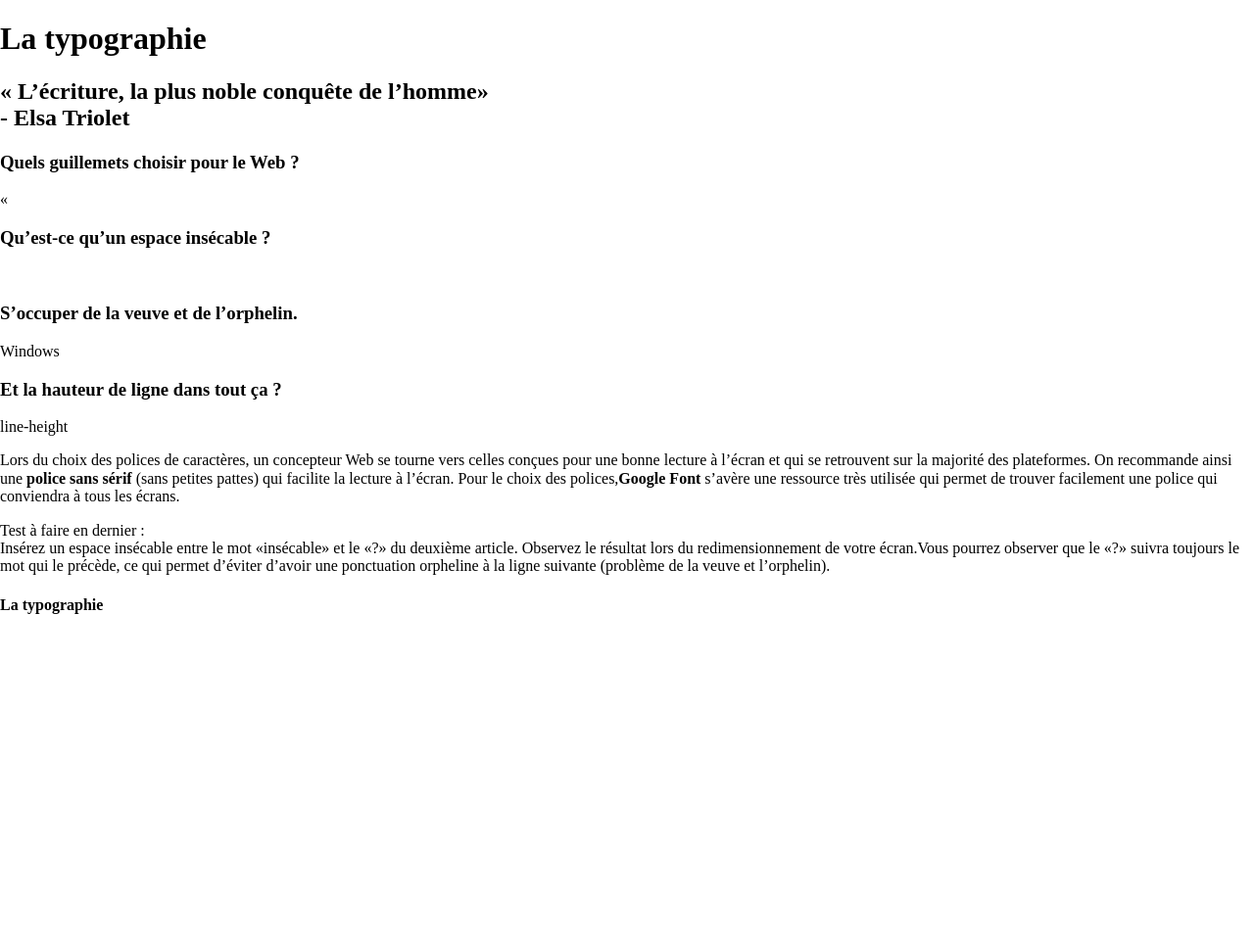
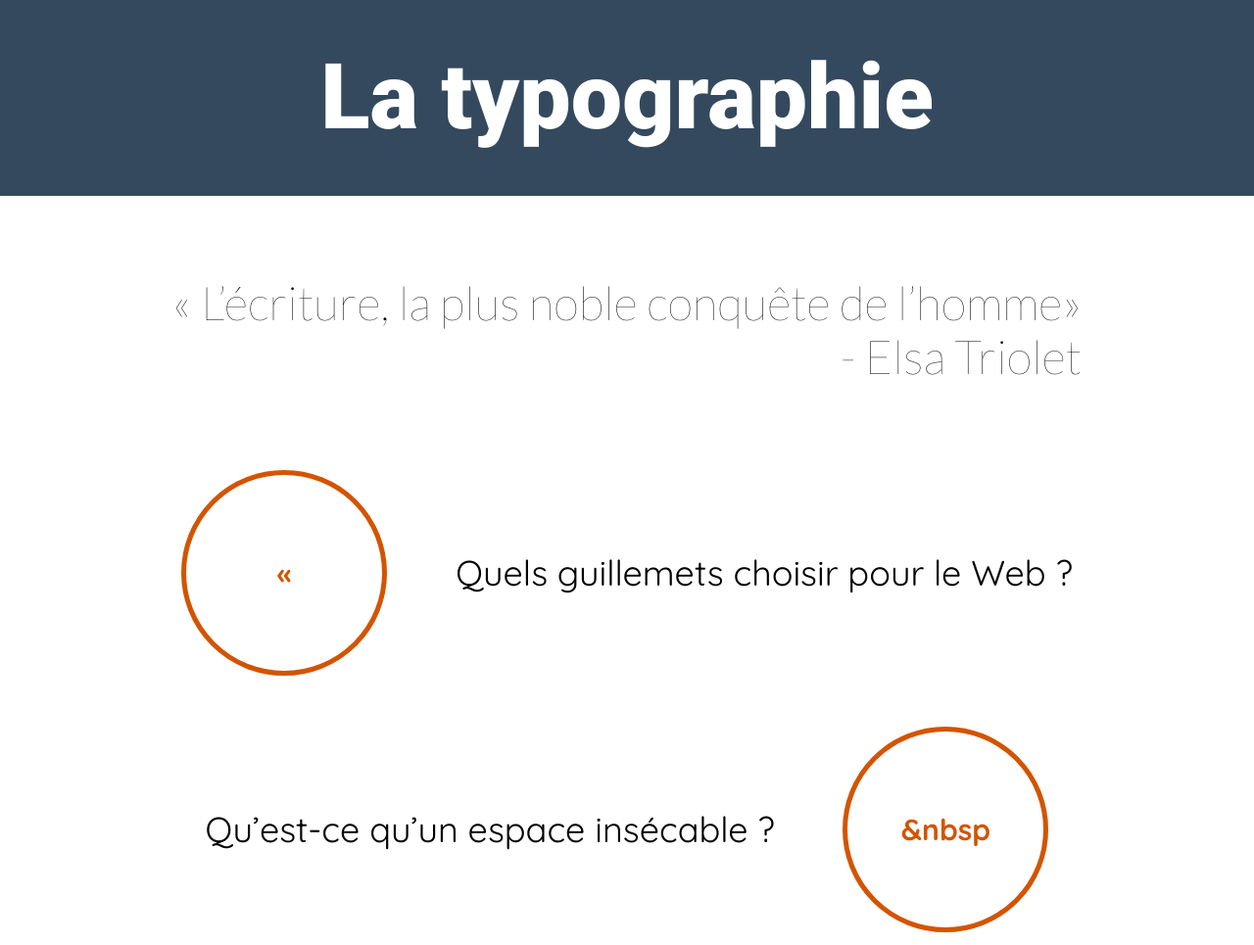
Before and after one commit to B-Vincent01/site4_latypographie, a plain HTML site: page index.html in a window 1280 px wide. Shown: the top 965 px of the page at 98% size. Before the commit the page ends 800 px from the top, so only its background shows below. Drawn offline with nearby package versions, Linux system fonts and the light colour scheme.

Commit message:
fin du css

```diff
--- a/css/styles.css
+++ b/css/styles.css
@@ -0,0 +1,229 @@
+/*-------------------------------------------------
+BASE
+-------------------------------------------------*/
+
+html{
+    box-sizing: border-box;
+}
+
+*,*:before, *:after{
+    box-sizing: inherit;
+}
+
+/*-------------------------------------------------
+ÉLEMENTS
+-------------------------------------------------*/
+
+.wrapper{
+    max-width: 1100px;
+    margin: 0 auto;
+}
+
+body{
+    margin: 0;
+    padding: 0;
+
+    font-family: "Roboto";
+
+    font-size: 20px;
+}
+
+
+/*-------------------------------------------------
+COMPONENTS
+-------------------------------------------------*/
+
+/*Header*/
+
+header{
+    height: 200px;
+    background-color: #34495E;
+    color: white;
+
+    display: flex;
+    justify-content: center;
+    align-items: center;
+}
+
+header h1{
+    font-family: "Roboto";
+    font-size: 93px;
+    font-weight: 900;
+    letter-spacing: 36%;
+    margin: 0;
+}
+
+/*Section Slogan*/
+
+.slogan{
+    height: 230px;
+    display: flex;
+    text-align: end;
+}
+
+.slogan h2{
+    font-family: "Lato";
+    font-size: 48px;
+    font-weight: 100;
+    letter-spacing: 5.5%;
+
+    margin: 0;
+    margin-top: 81px;
+}
+
+/*Section regles*/
+
+.regles{
+    display: grid;
+
+    height: 1062px;
+
+
+    margin-top: 40px;
+    margin-bottom: 40px;
+
+}
+
+.regles article:hover{
+    background-color: #BDC3C7;
+}
+
+.regles article{
+    height: 230px;
+
+    display: flex;
+    align-items: center;
+    justify-content: center;
+
+
+    margin-bottom: 32px;
+
+}
+
+.start{
+    display: grid;
+    grid-template-columns: 1fr 3fr;
+    padding: 7px 50px;
+}
+
+.end{
+    display: grid;
+    grid-template-columns: 3fr 1fr;
+    padding: 7px 50px;
+}
+
+.start h3{
+    padding-left: 70px;
+}
+
+.end h3{
+    padding-right: 50px;
+}
+
+
+
+.cercle{
+    background-color: white;
+    color: #D35400;
+    border: #D35400 solid 5px;
+    border-radius: 50%;
+    height: 210px;
+    width: 210px;
+
+    display: flex;
+    align-items: center;
+    justify-content: center;
+}
+
+.regles p{
+    font-family: "Quicksand";
+    font-size: 30px;
+    font-weight: 700;
+    letter-spacing: 5;
+    margin: 0;
+}
+
+.regles h3{
+    font-family: "Quicksand";
+    font-size: 36px;
+    font-weight: 400;
+    margin: 0;
+}
+
+
+
+/*Section Info*/
+
+.info{
+    margin-bottom: 40px;
+}
+
+.infoTexte{
+    display: grid;
+    grid-template-columns: 1fr 1fr;
+
+    gap: 50px;
+
+    padding-left: 50px;
+    padding-right: 50px;
+}
+
+.info p{
+    width: 471px;
+    height: 345px;
+    margin: 0;
+    line-height: 40px;
+}
+
+span{
+    font-family: "Roboto";
+    font-size: 20px;
+    font-weight: 700;
+    margin: 0;
+}
+
+.info p{
+    font-family: "Roboto";
+    font-size: 20px;
+    font-weight: 400;
+    margin: 0;
+}
+
+/*Footer*/
+
+footer{
+    height: 100px;
+    background-color: #2980b9;
+}
+
+footer a{
+    text-decoration: none;
+    color: black;
+    height: 24px;
+}
+
+.arrowBox{
+    background-color:#FFFFFF;
+    border: #BDC3C7 solid 3px;
+    border-radius: 50%;
+    width: 50px;
+    height: 50px;
+
+    display: flex;
+    justify-content: center;
+    align-items: center;
+}
+
+footer .wrapper{
+    display: flex;
+    align-items: center;
+    justify-content: space-between;
+    height: 100px;
+}
+
+footer h4{
+    font-family: "Roboto";
+    font-size: 20px;
+    font-weight: 700;
+    margin: 0;
+}
--- a/index.html
+++ b/index.html
@@ -19,6 +19,8 @@
     <link rel="preconnect" href="https://fonts.googleapis.com">
     <link rel="preconnect" href="https://fonts.gstatic.com" crossorigin>
     <link href="https://fonts.googleapis.com/css2?family=Lato:ital,wght@0,100;0,300;0,400;0,700;0,900;1,100;1,300;1,400;1,700;1,900&family=Quicksand:wght@300..700&family=Roboto:ital,wght@0,100..900;1,100..900&display=swap" rel="stylesheet">
+
+    <link rel="stylesheet" href="https://fonts.googleapis.com/css2?family=Material+Symbols+Outlined:opsz,wght,FILL,GRAD@20..48,100..700,0..1,-50..200&icon_names=arrow_upward" />
 
 
 </head>
@@ -43,22 +45,22 @@
     <!--Section Regles-->
     <section class="regles">
         <div class="wrapper">
-            <article>
+            <article class="start">
+                <p class="cercle">«</p>
                 <h3>Quels guillemets choisir pour le Web ?</h3>
-                <p class="cercle">«</p>
             </article>
 
-            <article>
-                <h3>Qu’est-ce qu’un espace insécable ?</h3>
-                <p class="cercle">&nbsp</p>
+            <article class="end">
+                <h3>Qu’est-ce qu’un espace insécable ? &nbsp</h3>
+                <p class="cercle">&ampnbsp</p>
             </article>
 
-            <article>
+            <article class="start">
+                <p class="cercle">Windows</p>
                 <h3>S’occuper de la veuve et de l’orphelin. </h3>
-                <p class="cercle">Windows</p>
             </article>
 
-            <article>
+            <article class="end">
                 <h3>Et la hauteur de ligne dans tout ça ?</h3>
                 <p class="cercle">line-height</p>
             </article>
@@ -69,10 +71,12 @@
     <!--Section Info-->
     <section class="info">
         <div class="wrapper">
-            <p>Lors du choix des polices de caractères, un concepteur Web se tourne vers celles conçues pour une bonne lecture à l’écran et qui se retrouvent sur la majorité des plateformes. On recommande ainsi une <strong>police sans sérif</strong> (sans petites pattes) qui facilite la lecture à l’écran. Pour le choix des polices,<strong>Google Font</strong> s’avère une ressource très utilisée qui permet de trouver facilement une police qui conviendra à tous les écrans.</p>
+            <div class="infoTexte">
+                <p>Lors du choix des polices de caractères, un concepteur Web se tourne vers celles conçues pour une bonne lecture à l’écran et qui se retrouvent sur la majorité des plateformes. On recommande ainsi une <strong>police sans sérif</strong> (sans petites pattes) qui facilite la lecture à l’écran. Pour le choix des polices,<strong>Google Font</strong> s’avère une ressource très utilisée qui permet de trouver facilement une police qui conviendra à tous les écrans.</p>
 
-            <p> <span>Test à faire en dernier :</span> <br>
-                Insérez un espace insécable entre le mot «insécable» et le «?» du deuxième article. Observez le résultat lors du  redimensionnement de votre écran.Vous pourrez observer que le «?» suivra toujours le mot qui le précède, ce qui permet d’éviter d’avoir une ponctuation orpheline à la ligne suivante (problème de la veuve et l’orphelin).</p>
+                <p> <span>Test à faire en dernier :</span> <br>
+                    Insérez un espace insécable entre le mot «insécable» et le «?» du deuxième &lt;article&gt;. Observez le résultat lors du  redimensionnement de votre écran.Vous pourrez observer que le «?» suivra toujours le mot qui le précède, ce qui permet d’éviter d’avoir une ponctuation orpheline à la ligne suivante (problème de la veuve et l’orphelin).</p>
+            </div>
         </div>
     </section>
 
@@ -81,6 +85,9 @@
     <footer>
         <div class="wrapper">
             <h4>La typographie</h4>
+            <div class="arrowBox">
+                <a href=""><span class="material-symbols-outlined">arrow_upward</span></a>
+            </div>
         </div>
     </footer>
 
```
